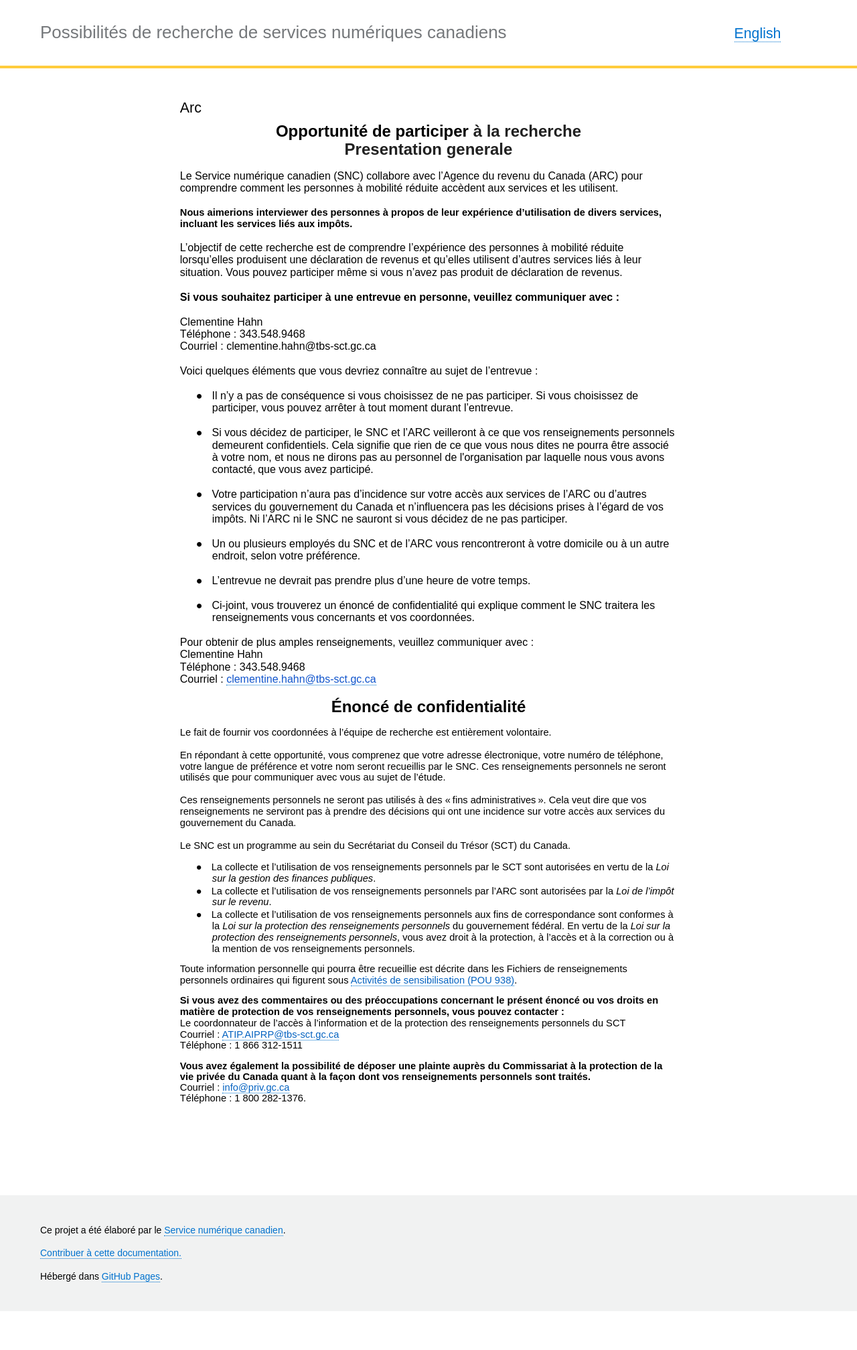
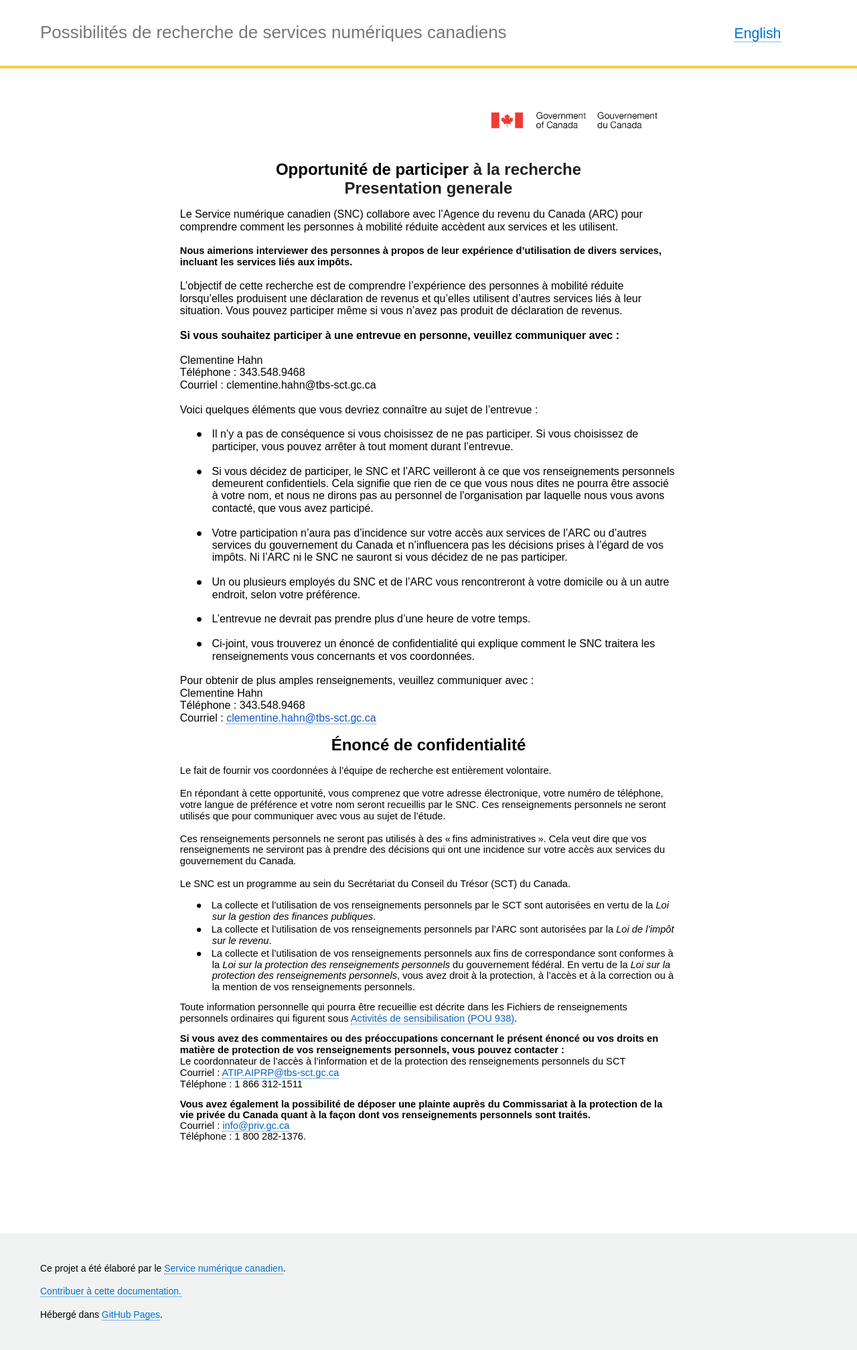
Before and after one commit to cds-snc/research-recherche, a Jekyll site: the page built from _pages/fr/arc.html, in a window 1280 px wide. Shown: the whole page at 67% size. Built offline with Jekyll 4.4.1, drawn with Linux system fonts in a browser that asks for light colours; before the commit the page ends 1957 px from its top, so only the background shows below that.

Commit message:
Update arc.html

```diff
--- a/_pages/fr/arc.html
+++ b/_pages/fr/arc.html
@@ -46,6 +47,18 @@
 	font-size:16.0pt;
 	font-family:"Arial",sans-serif;
 	font-weight:normal;}
+
+h2.page-title {
+        /* visually hidden */
+        clip-path: inset(100%);
+        clip: rect(1px 1px 1px 1px); /* IE 6/7 */
+        clip: rect(1px, 1px, 1px, 1px);
+        height: 1px;
+        overflow: hidden;
+        position: absolute;
+        white-space: nowrap; /* added line */
+        width: 1px;
+      }
 h3
 	{margin-top:16.0pt;
 	margin-right:0cm;
@@ -134,6 +147,11 @@
 <body lang=EN-CA>
 
 <div class=WordSection1>
+
+<p style="padding-bottom:50px">
+         <img src="https://cds-snc.github.io/research-recherche/assets/img/GOC_logo.png" alt="logo du Gouvernement du Canada" align="right" height="50"></img>
+        <span lang="EN" style="font-size:12.0pt;line-height:115%">&nbsp;</span>
+      </p>
 
 <p class=MsoNormal align=center style='text-align:center'><b><span lang=EN
 style='font-size:18.0pt;line-height:115%'>Opportunité de participer <span
```
Also changed, not shown: other parts of _pages/fr/arc.html (+1 -0 lines).
